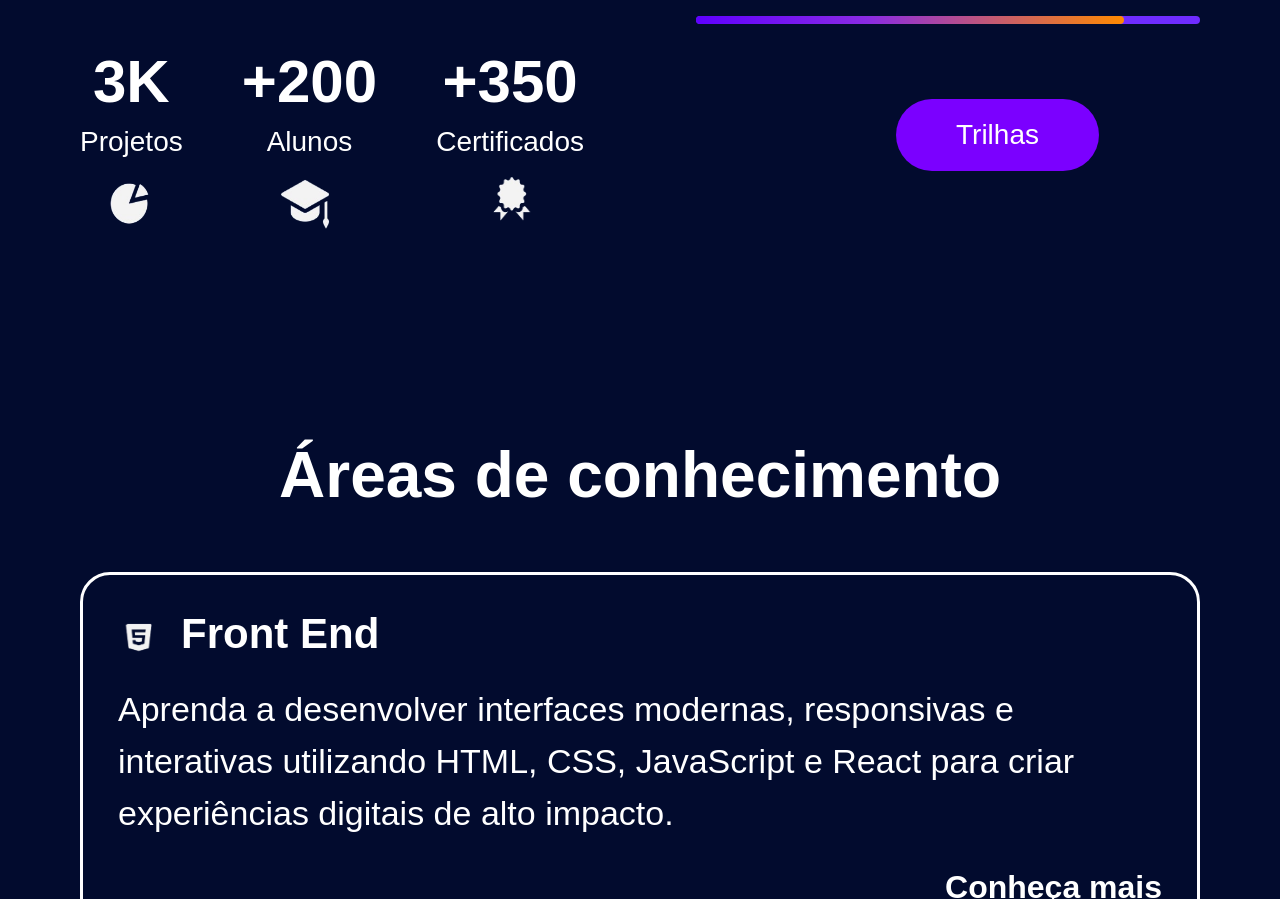
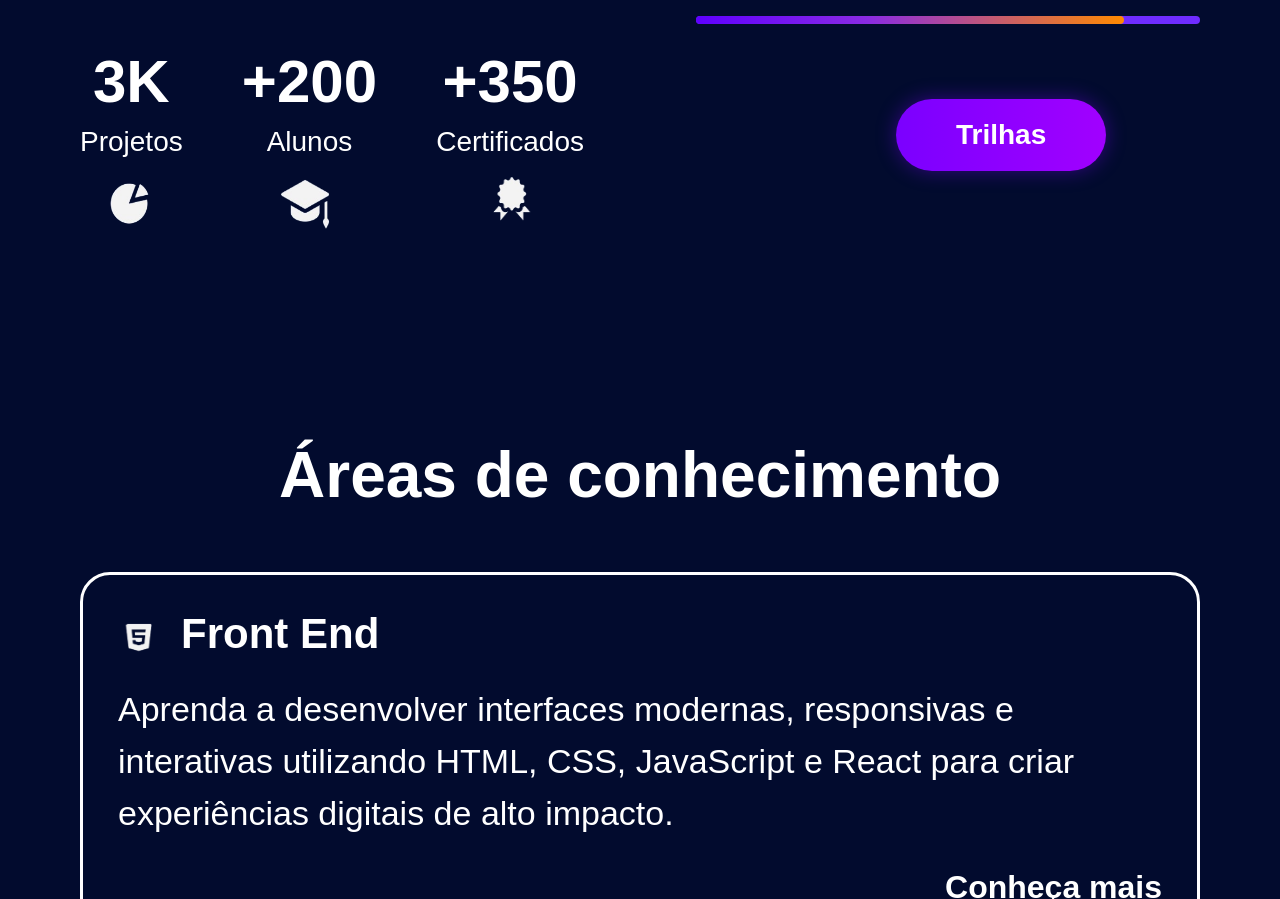
Before and after one commit to yohana0958/Lumio, a Next.js app: page / in a window 1280 px wide. Shown: the part 1951-2850 px from the top of the page. Built offline with nearby package versions, Linux system fonts and the light colour scheme.

Commit message:
Bia: estilo

```diff
--- a/app/globals.css
+++ b/app/globals.css
@@ -277,12 +277,65 @@ body{
 .btn-trilhas{
   margin-left:200px;
   margin-top:40px;
-  background:#7b00ff;
+
+  background:linear-gradient(90deg,#7b00ff,#a100ff);
+
   color:white;
+
   border:none;
+
   padding:20px 60px;
+
   border-radius:40px;
+
   font-size:28px;
+  font-weight:bold;
+
+  cursor:pointer;
+
+  transition:0.3s ease;
+
+  box-shadow:0 0 20px rgba(123,0,255,0.4);
+
+  position:relative;
+
+  overflow:hidden;
+}
+
+/* brilho passando */
+.btn-trilhas::before{
+  content:"";
+
+  position:absolute;
+
+  top:0;
+  left:-120px;
+
+  width:80px;
+  height:100%;
+
+  background:rgba(255,255,255,0.3);
+
+  transform:skewX(-20deg);
+
+  transition:0.6s;
+}
+
+/* hover */
+.btn-trilhas:hover{
+  transform:translateY(-5px) scale(1.03);
+
+  box-shadow:0 0 35px rgba(123,0,255,0.8);
+}
+
+/* animação brilho */
+.btn-trilhas:hover::before{
+  left:120%;
+}
+
+/* clique */
+.btn-trilhas:active{
+  transform:scale(0.96);
 }
 /* areas */
 
```
